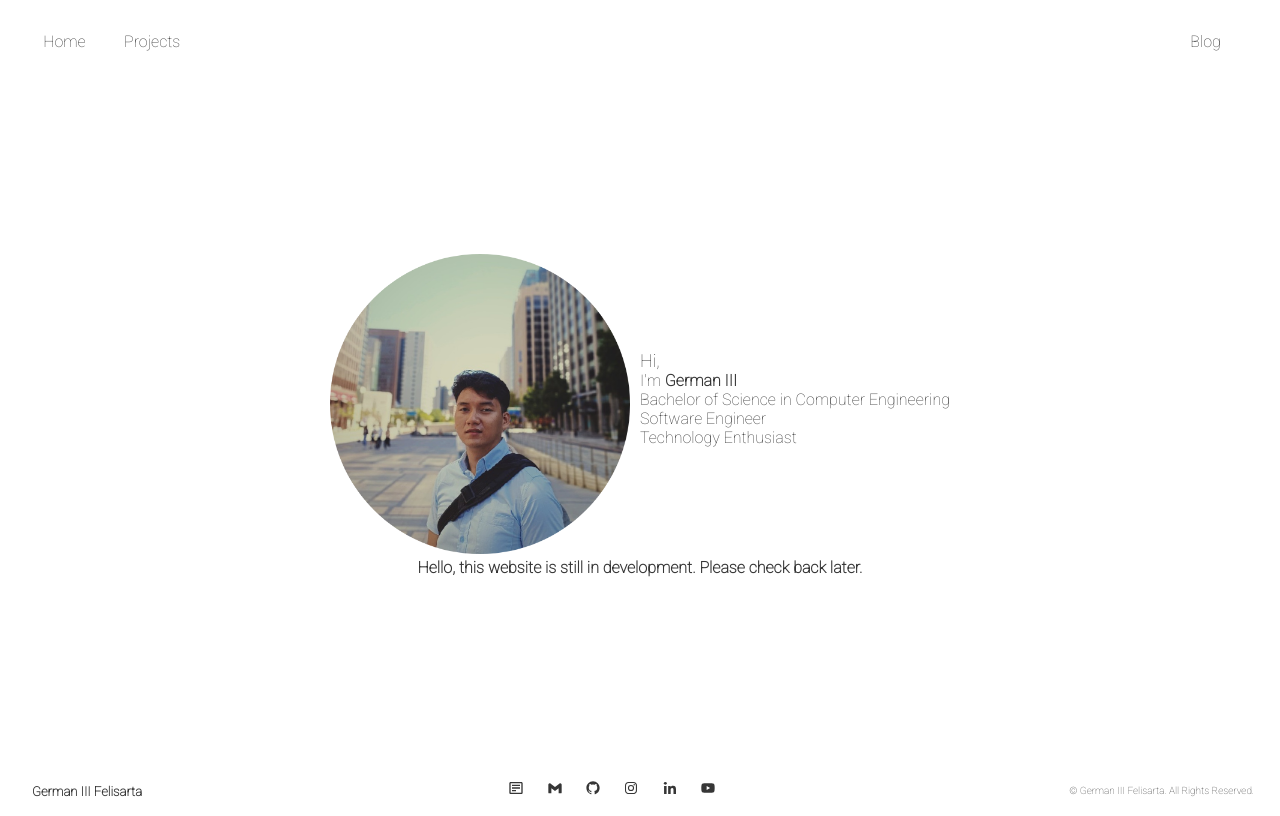
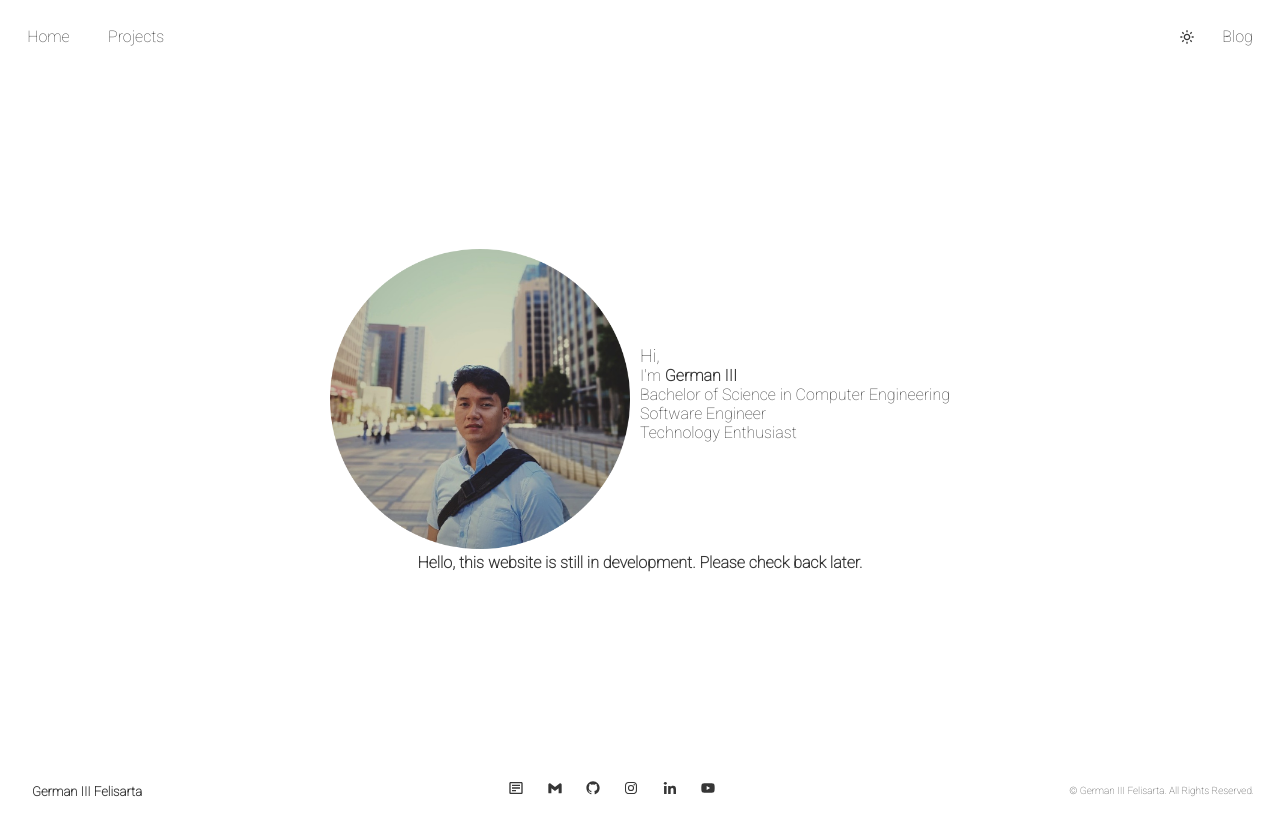
Before and after one commit to germaniii-com/germaniii.com, a Next.js app in the folder root/: page /home in a window 1280 px wide. Built offline with nearby package versions, Linux system fonts and the light colour scheme.

Commit message:
Add a Dark Mode Light Mode Button

```diff
--- a/root/app/_components/NavigationBar/index.module.scss
+++ b/root/app/_components/NavigationBar/index.module.scss
@@ -12,6 +12,11 @@
   display: flex;
   flex-direction: row;
 
+  user-select: none; // chrome and Opera
+  -moz-user-select: none; // Firefox
+  -webkit-text-select: none; // IOS Safari
+  -webkit-user-select: none; // Safari
+
   ul {
     display: flex;
     flex-direction: row;
@@ -19,11 +24,6 @@
     align-items: center;
     justify-content: flex-start;
     list-style-type: none;
-    padding: 1em;
-    user-select: none; // chrome and Opera
-    -moz-user-select: none; // Firefox
-    -webkit-text-select: none; // IOS Safari
-    -webkit-user-select: none; // Safari
     li {
       text-align: center;
       margin-right: 1em;
@@ -48,14 +48,25 @@
 
   & .external {
     flex-grow: 1;
-    text-align: right;
-    padding: 1em;
-    margin: 0 1em 0 0;
-    align-content: center;
-    user-select: none; // chrome and Opera
-    -moz-user-select: none; // Firefox
-    -webkit-text-select: none; // IOS Safari
-    -webkit-user-select: none; // Safari
+
+    display: flex;
+    flex-direction: row;
+    align-items: center;
+    justify-content: right;
+    svg {
+      &:hover {
+        color: $primaryColor_onHover;
+      }
+      &:active {
+        background-color: $primaryColor;
+        color: $primaryColor_onActive;
+      }
+      &.selected {
+        background-color: $primaryColor;
+        color: $primaryColor_onActive;
+      }
+      margin: 0 1em;
+    }
     span {
       padding: 0.7em;
       border-radius: 5%;
--- a/root/app/_components/NavigationBar/index.tsx
+++ b/root/app/_components/NavigationBar/index.tsx
@@ -1,5 +1,6 @@
 import Link from "next/link";
 import styles from "./index.module.scss";
+import { BiSun } from "react-icons/bi";
 
 const navigationButtons: string[] = ["Home", "Projects"];
 
@@ -18,6 +19,7 @@ const NavigationBar = () => {
         })}
       </ul>
       <div className={styles.external}>
+        <BiSun />
         <span>Blog</span>
       </div>
     </div>
```
